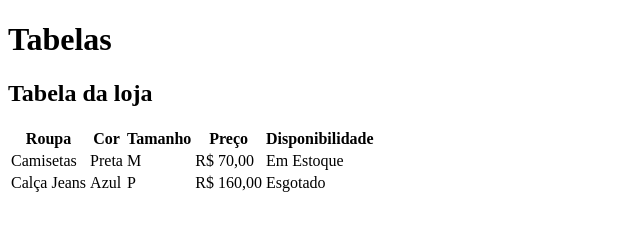
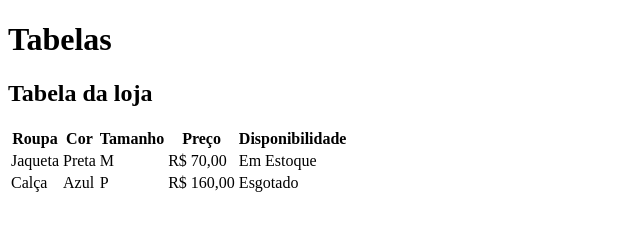
Before and after one commit to vitor-domingos/aula-tabela, a plain HTML site: page index.html in a window 1280 px wide. Shown: the whole page, without its empty margins (0-640 px from the left). Drawn offline with Linux system fonts and the light colour scheme.

Commit message:
trocado de camiseta para jaqueta

```diff
--- a/index.html
+++ b/index.html
@@ -23,7 +23,7 @@
 
 <tr>
 
-<td>Camisetas</td>
+<td>Jaqueta</td>
 <td>Preta</td>
 <td>M</td>
 <td>R$ 70,00</td>
@@ -33,7 +33,7 @@
 
 <tr>
 
-<td>Calça Jeans</td>
+<td>Calça  </td>
 <td>Azul</td>
 <td>P</td>
 <td>R$ 160,00</td>
```
